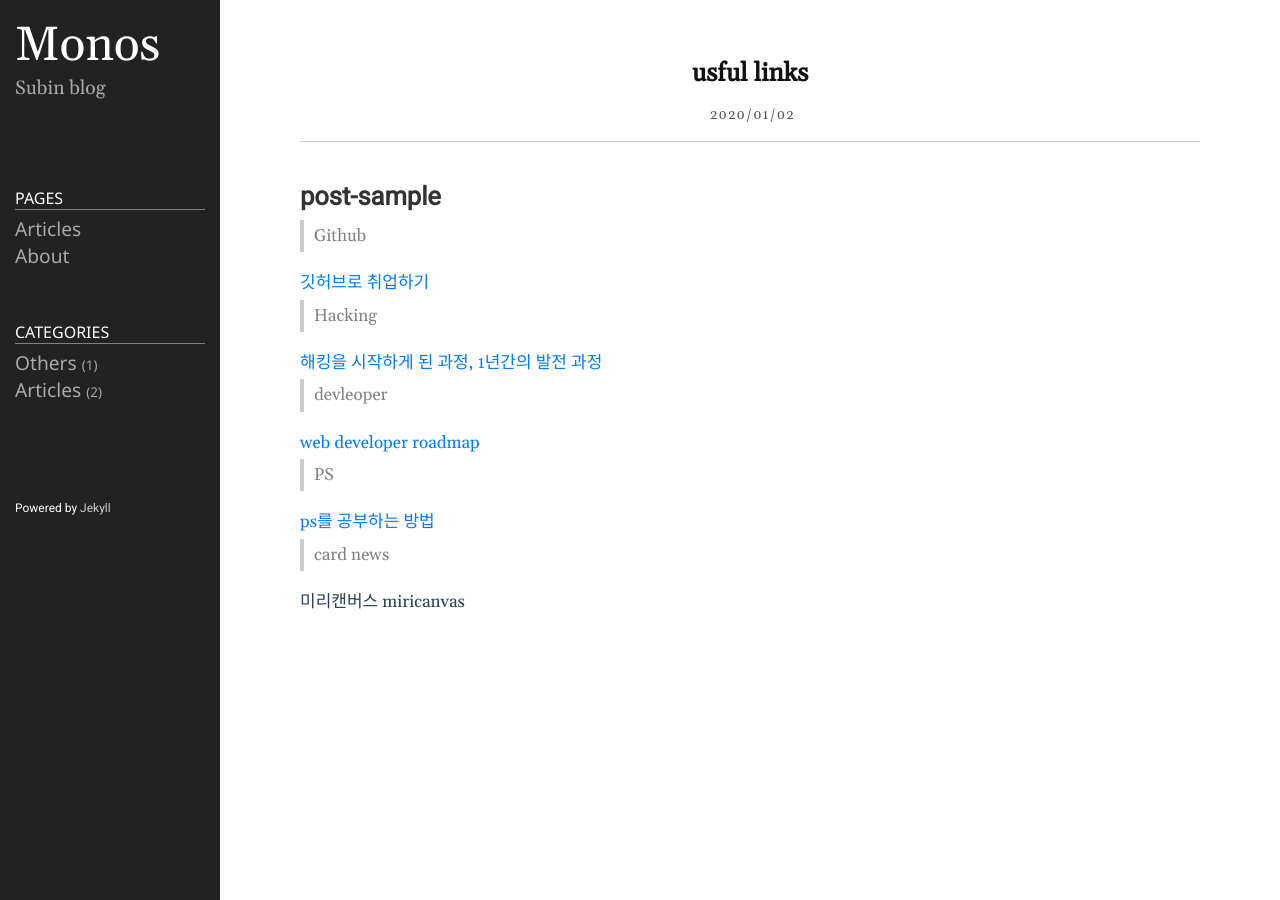
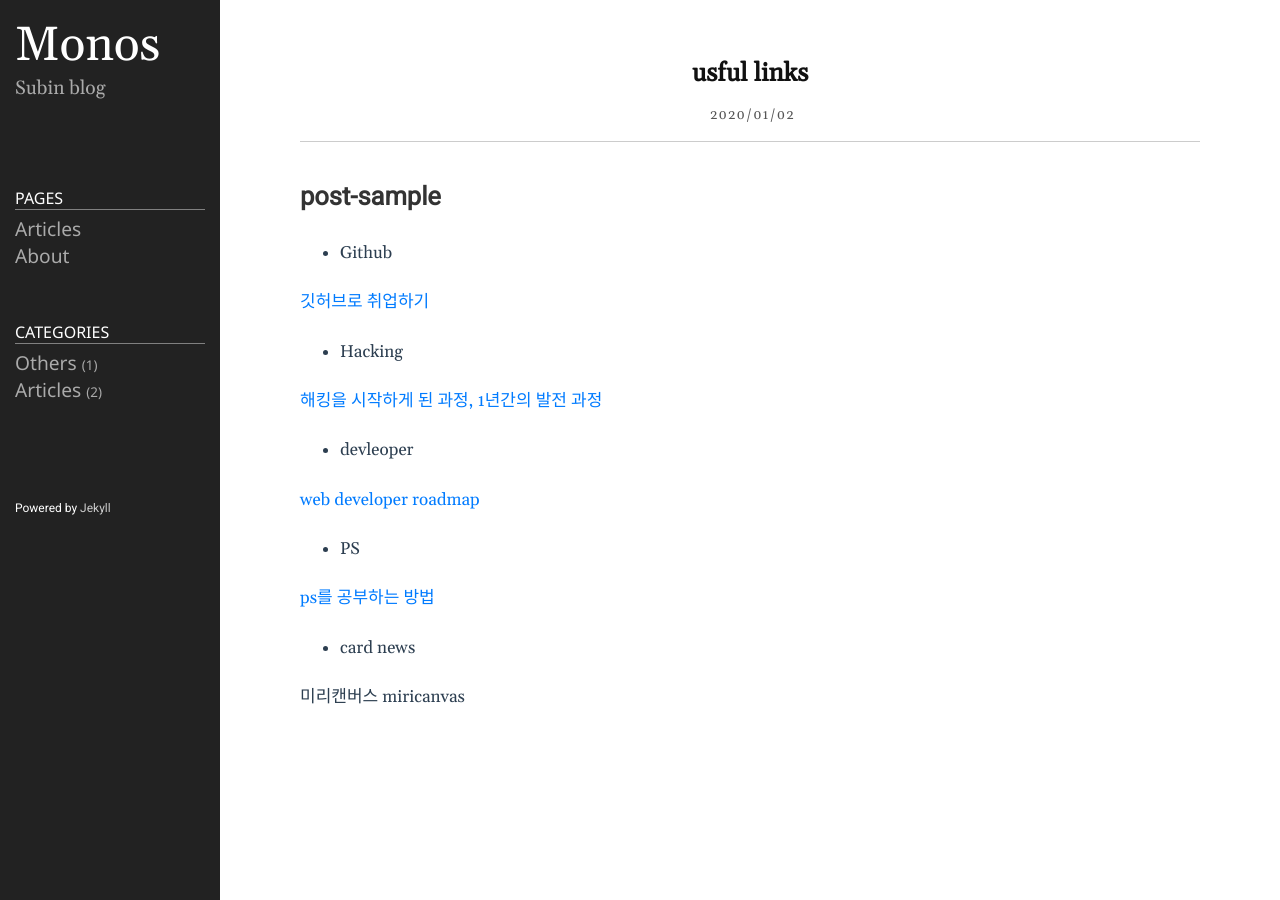
Before and after one commit to KSB21ST/KSB21ST.github.io, a Jekyll site: the page built from _posts/2020-01-02-links.markdown, in a window 1280 px wide. Built offline with Jekyll 4.4.1, drawn with Linux system fonts in a browser that asks for light colours.

Commit message:
howtoshop

```diff
--- a/_posts/2020-01-02-links.markdown
+++ b/_posts/2020-01-02-links.markdown
@@ -5,23 +5,28 @@ date: 2020-01-02 19:20:23 +0900
 category: others
 ---
 # post-sample
-> Github
+- Github
+
 
 [깃허브로 취업하기](https://sujinlee.me/professional-github/)
 
 
-> Hacking
+- Hacking
+
 
 [해킹을 시작하게 된 과정, 1년간의 발전 과정](https://archanwriteup.tistory.com/entry/%ED%95%B4%ED%82%B9%EC%9D%84-%EC%8B%9C%EC%9E%91%ED%95%98%EA%B2%8C-%EB%90%9C-%EA%B3%BC%EC%A0%95-1%EB%85%84%EA%B0%84%EC%9D%98-%EB%B0%9C%EC%A0%84-%EA%B3%BC%EC%A0%95?category=892108)
 
->devleoper
+- devleoper
+
 
 [web developer roadmap](https://github.com/Neutrinoant/developer-roadmap)
 
->PS
+- PS
+
 
 [ps를 공부하는 방법](https://subinium.github.io/how-to-study-problem-solving/)
 
->card news
+- card news
+
 
 미리캔버스 miricanvas
--- a/_posts/2021-01-08-How to Shop for Free Online.markdown
+++ b/_posts/2021-01-08-How to Shop for Free Online.markdown
@@ -4,6 +4,9 @@ title:  "How to Shop for Free Online"
 date:   2021-01-08 19:31:29 +0900
 categories: articles
 ---
+wang et al, 2011
+
+
  온라인 쇼핑몰에서 무료로 물건을 사거나 한 개 값을 지불하고 두 개를 살 수 있는 등의 일에 대한 굉장히 흥미로운 논문이다. 그것도 복잡한 코드를 짜거나 툴을 사용한 것이 아니라 온라인 쇼핑몰에서 사용하는 결제 원리를 파악해서 url argument를 조금만 바꿔서 가능한 해킹이라는 점이 재밌다.  해킹에 대해서 잘 모르는 내가 읽기에도, 배우기에도 매우 좋은 논문이었다.
 
 ## Background
@@ -119,4 +122,4 @@ Buy.com 같은 경우는 interspire의 PayPal Express에서와 경우가 비슷
 
 ### Sum up
 
-논문을 재미있게 읽은 것에 비해 정리한 글이 너무 적게 느껴지지만, 또 논문을 다시 쓰는 것처럼 설명하고 싶진 않기에 이만 마친다. 정보 보안이 참 매력적인 분야라는 것을 알았고, 앞으로도 더 많이 배워서 지식을 쌓고 싶다.
+논문을 재미있게 읽은 것에 비해 정리한 글이 너무 적게 느껴지지만, 또 논문을 다시 쓰는 것처럼 설명하고 싶진 않기에 이만 마친다. 앞서 preview에서 밝혔던 'security invariant'를 매 단계 꼼꼼히 체크하는 것이 중요하다는 것을 느꼈고, 모든 과정을 검증하고 또 누적해두어야 최종 결제를 안전하게 할 수 있는 것 같다. 원리만 파악하고 있으면 정말 간단하게 uri의 argument 하나만 바꿔도 보안을 뚫을 수 있다는 게 멋있었다.
```
